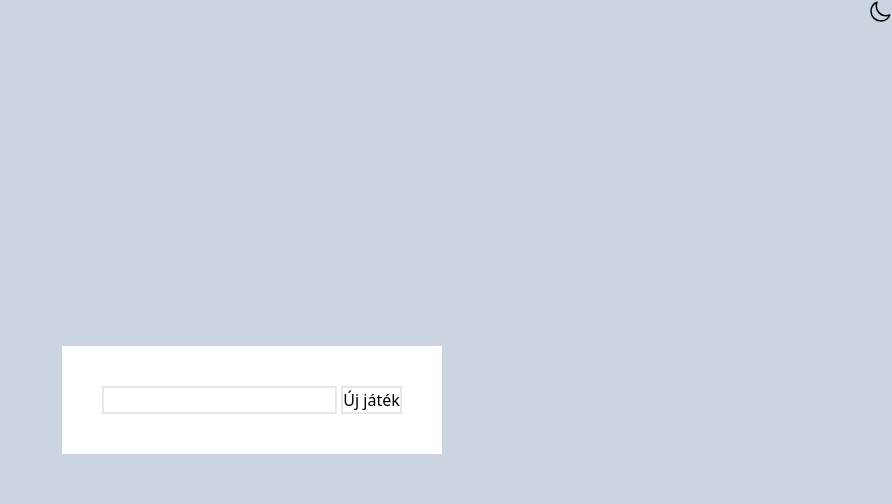
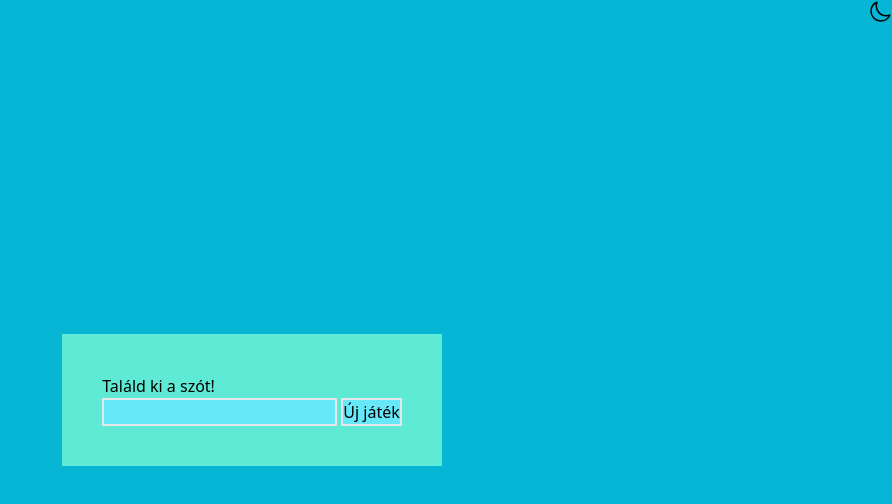
Before and after one commit to jozskagyerek72/szokitalalo, a plain HTML site: page index.html in a window 1280 px wide. Shown: the whole page, without its empty margins (388-1280 px from the left). Drawn offline with nearby package versions, Linux system fonts and the light colour scheme.

Commit message:
majdnem kesz

```diff
--- a/szokitalalo.html
+++ b/index.html
@@ -24,13 +24,13 @@
 </head>
 
 <body>
-    <div class="bg-slate-300 dark:bg-slate-700 h-screen flex justify-center items-center relative">
-        <div class="bg-white p-10 dark:p-10 bg-slate-300">
-
+    <div class="bg-cyan-500 dark:bg-violet-950 h-screen flex justify-center items-center relative">
+        <div class="bg-teal-300 p-10 dark:bg-violet-600">
+            <h3 class="dark:text-white">Találd ki a szót!</h3>
             <div class="betuk"></div>
             <div class="inputok">
-                <input class="border-2" type="text" name="" id="szoveg">
-                <button class="border-2" onclick="newgame()">Új játék</button>
+                <input class="border-2 dark:bg-yellow-100 bg-cyan-300" type="text" name="" id="szoveg">
+                <button class="border-2 dark:bg-yellow-500 bg-cyan-300" onclick="newgame()">Új játék</button>
                 <p id="res"></p>
             </div>
 
@@ -74,6 +74,7 @@
                 let div = document.createElement("div")
                 div.classList.add("panel")
                 div.innerHTML = item
+                div.classList.add("dark:bg-yellow-400", "bg-emerald-500")
                 document.querySelector(".betuk").appendChild(div)
             });
         }
@@ -81,8 +82,8 @@
         function checkAnswer(answer) {
             let utry = document.getElementById("szoveg").value
             if (answer == utry) {
-                document.getElementById("res").innerHTML = "jó válasz"
-            } else { document.getElementById("res").innerHTML = "rossz válasz" }
+                document.getElementById("res").innerHTML = "Jó válasz ✅"
+            } else { document.getElementById("res").innerHTML = "Rossz válasz ❌" }
         }
 
         function shuffleArray(array) {
```
